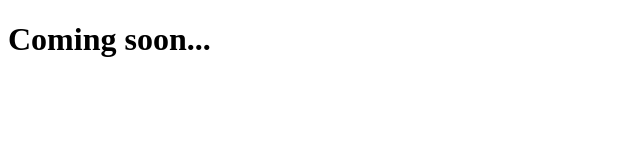
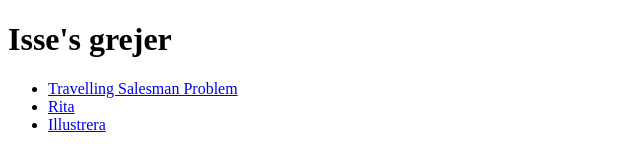
Before and after one commit to IsseNisse/isseTech, a plain HTML site: page index.html in a window 1280 px wide. Shown: the whole page, without its empty margins (0-640 px from the left). Drawn offline with Linux system fonts and the light colour scheme.

Commit message:
added some links to my github

```diff
--- a/index.html
+++ b/index.html
@@ -18,7 +18,18 @@
 </head>
 
 <body>
-    <h1>Coming soon...</h1>
+    <h1>Isse's grejer</h1>
+    <ul>
+        <li>
+            <a href="https://github.com/IsseNisse/TravellingSalesmanProblem">Travelling Salesman Problem</a>
+        </li>
+        <li>
+            <a href="https://github.com/IsseNisse/rita">Rita</a>
+        </li>
+        <li>
+            <a href="https://github.com/IsseNisse/illustrera">Illustrera</a>
+        </li>
+    </ul>
 </body>
 
 </html>
```
